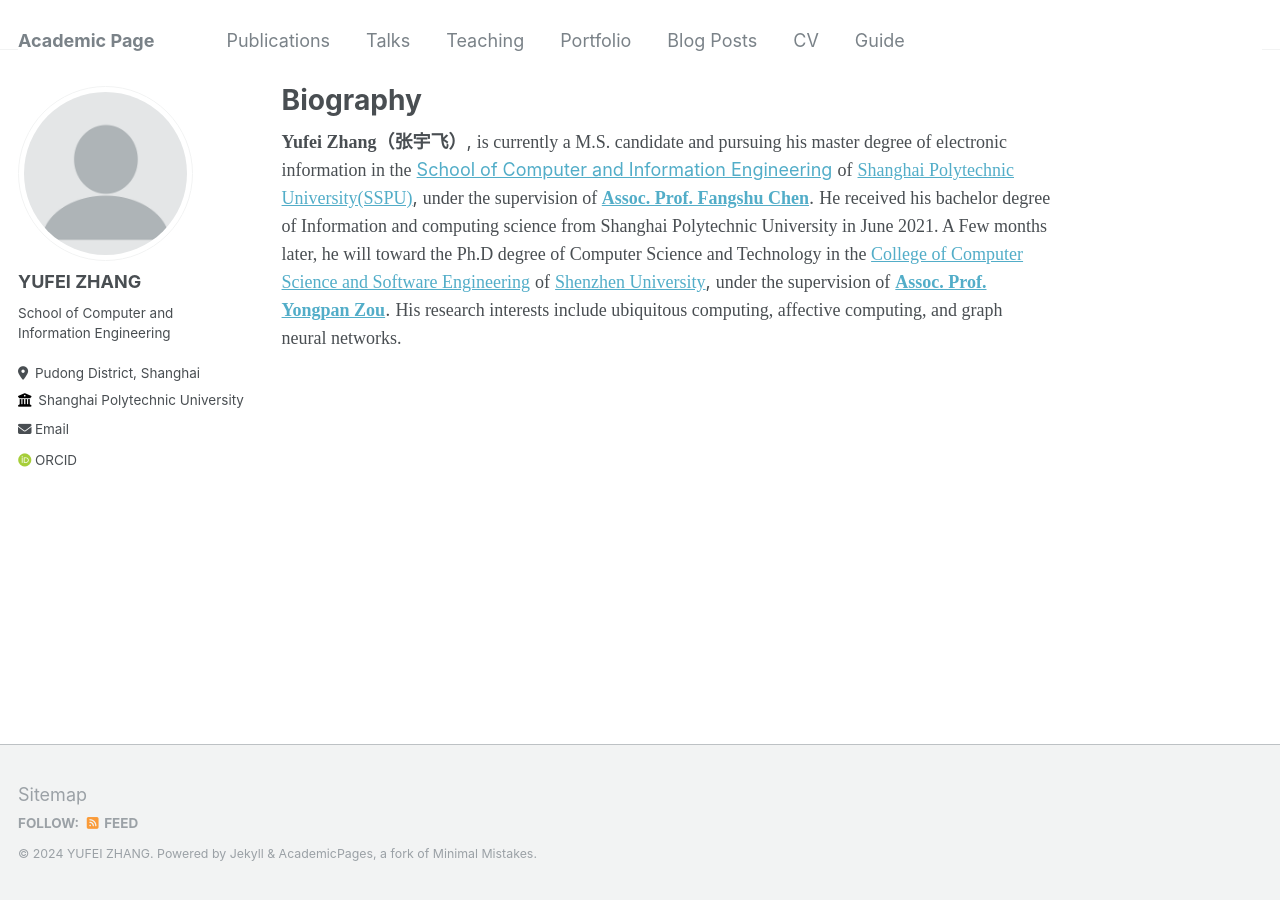
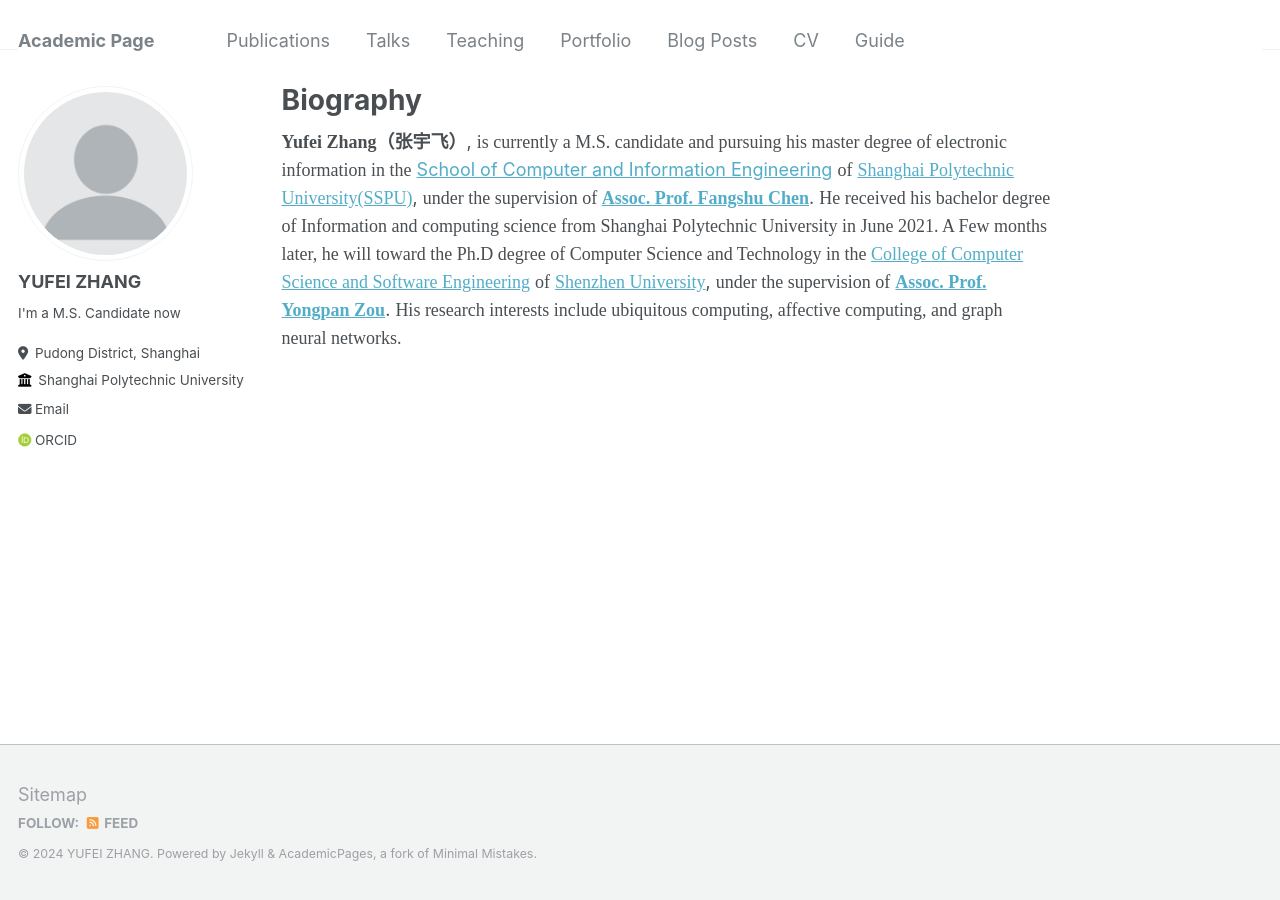
Before and after one commit to yfyaya/yfyaya.github.io, a Jekyll site: the page built from _pages/about.md, in a window 1280 px wide. Built offline with Jekyll 4.4.1, drawn with Linux system fonts in a browser that asks for light colours; some web fonts are replaced.

Commit message:
Update _config.yml

```diff
--- a/_config.yml
+++ b/_config.yml
@@ -24,7 +24,7 @@ author:
   avatar           : "profile.png"
   name             : "YUFEI ZHANG"
   pronouns         : # example: "she/her"
-  bio              : "School of Computer and Information Engineering"
+  bio              : "I'm a M.S. Candidate now"
   location         : "Pudong District, Shanghai"
   employer         : "Shanghai Polytechnic University"
   #uri              : # URL
```
